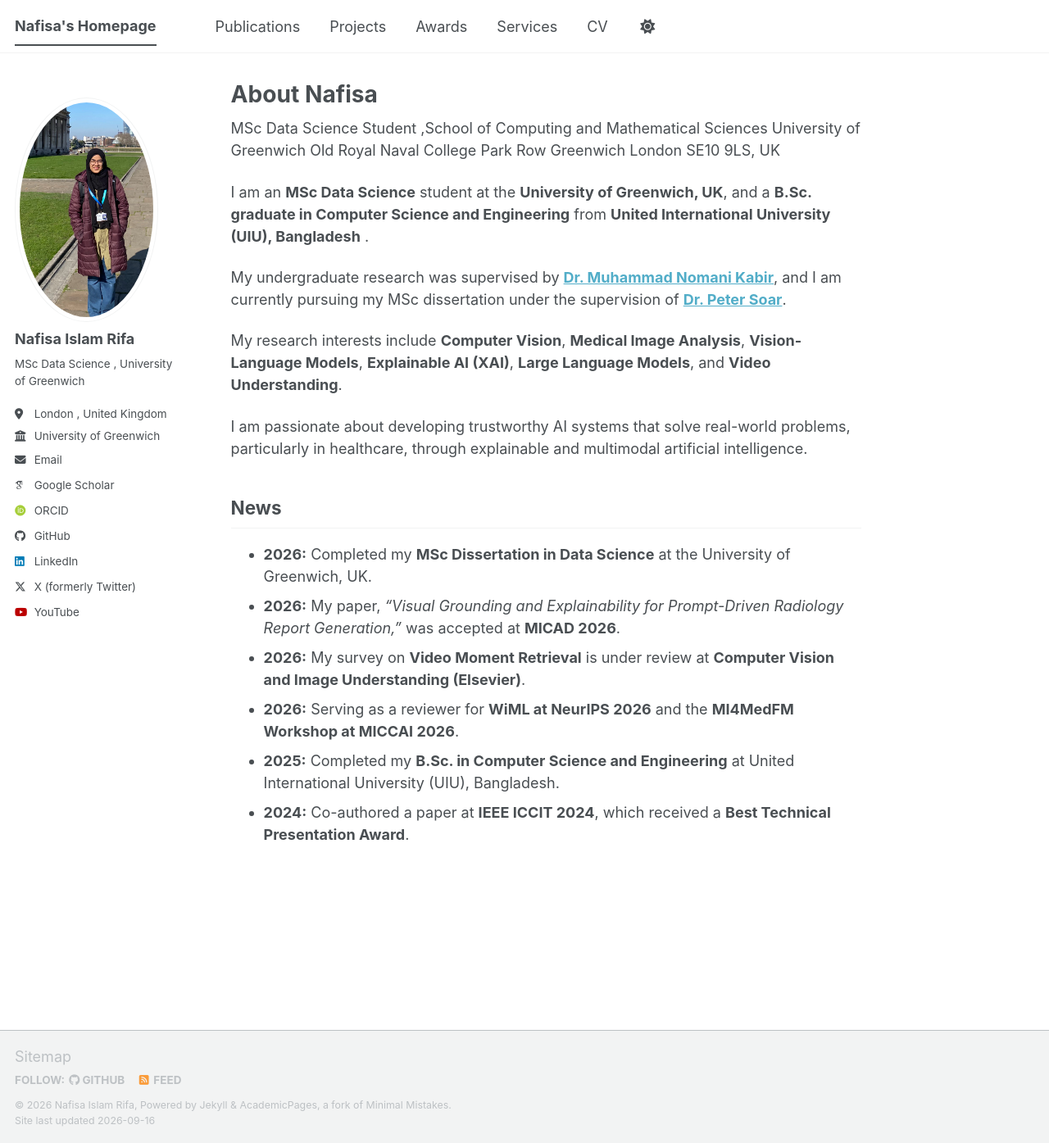
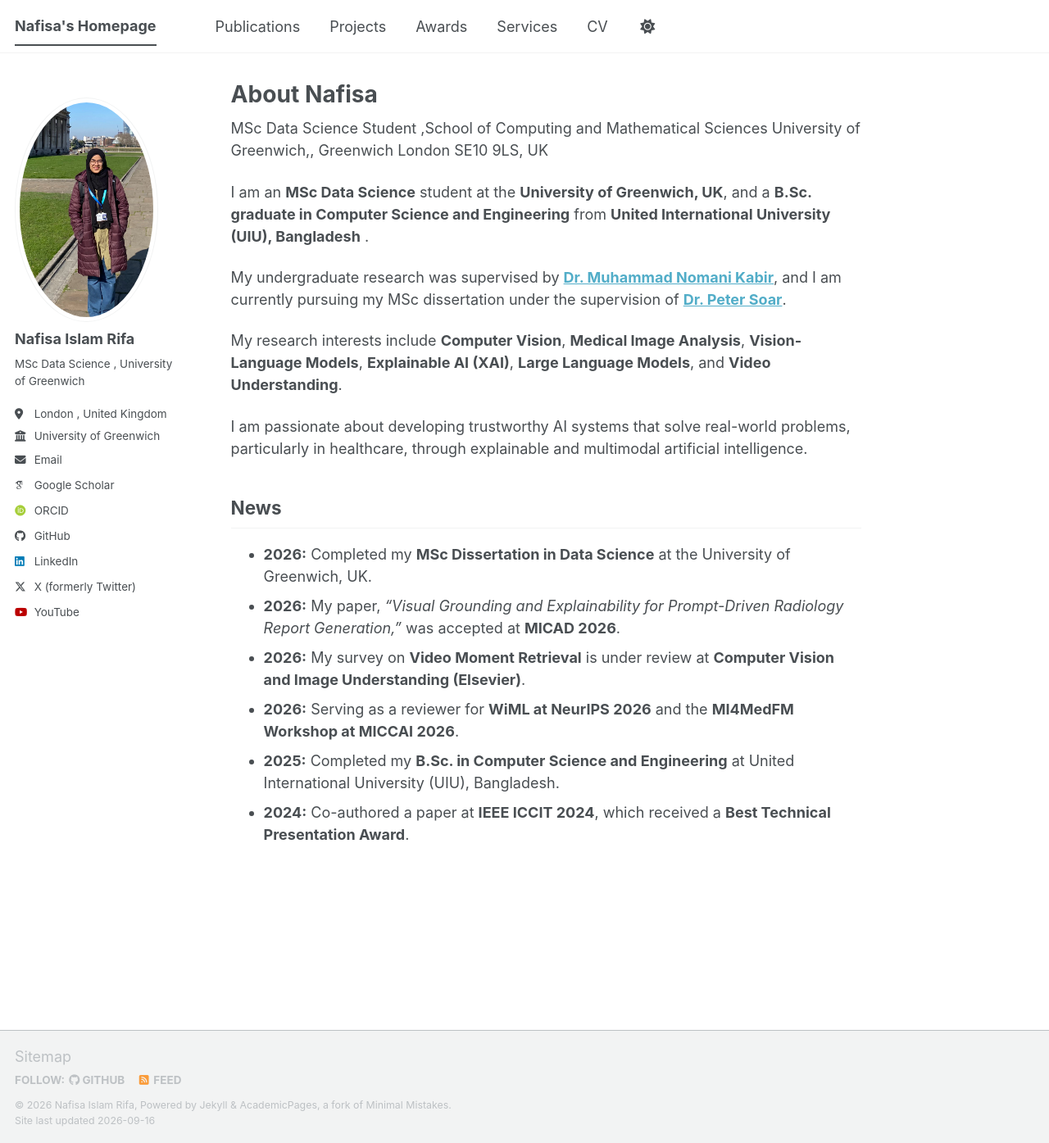
Before and after one commit to NafisaIslamRifa/NafisaIslamRifa.github.io, a Jekyll site: the page built from _pages/about.md, in a window 1280 px wide and 1395 px high. Shown: the whole window at 82% size. Built offline with Jekyll 4.4.1, drawn with Linux system fonts in a browser that asks for light colours; some web fonts are replaced; a script bundle is joined from its source files by our own code; library files that are not in the unit come from our copies.

```diff
--- a/_pages/about.md
+++ b/_pages/about.md
@@ -7,9 +7,7 @@ redirect_from:
   - /about.html
 ---
 MSc Data Science Student ,School of Computing and Mathematical Sciences
-University of Greenwich
-Old Royal Naval College
-Park Row
+University of Greenwich,,
 Greenwich
 London
 SE10 9LS, UK
```
